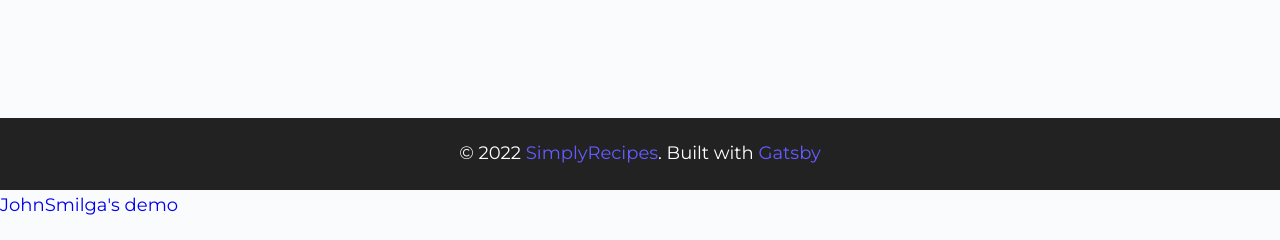
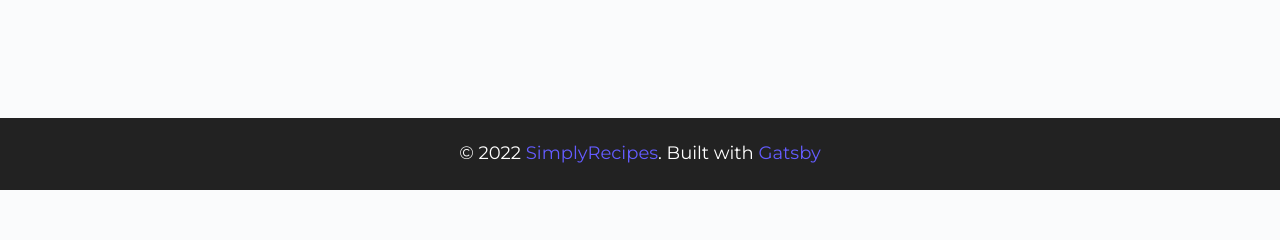
Before and after one commit to jinhyung-noh/gatsby-hello-world, a Gatsby site: page /testing in a window 1280 px wide. Shown: the part 610-850 px from the top of the page. After the commit the page ends 800 px from the top, so only its background shows below. Built offline with nearby package versions, Linux system fonts and the light colour scheme; Gatsby itself is replaced by a stand-in of ours.

Commit message:
remove redundant text

```diff
--- a/src/components/Footer.js
+++ b/src/components/Footer.js
@@ -10,11 +10,6 @@ const Footer = () => {
           <a href="https://www.gatsby.com">Gatsby</a>
         </p>
       </footer>
-      <p>
-        <a href="https://gatsby-v3-tutorial-recipes.netlify.app/">
-          JohnSmilga's demo
-        </a>
-      </p>
     </>
   )
 }
```
